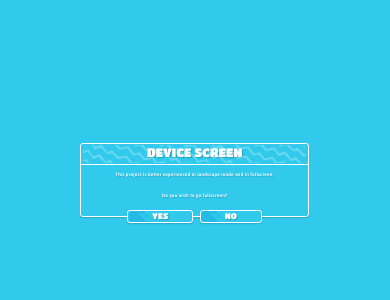
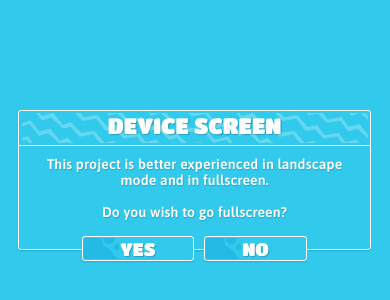
Before and after one commit to gugarosp/fall-guys-title-screen, a plain HTML site: page index.html in a window 390 px wide. Shown: the part 242-542 px from the top of the page. Drawn offline with Linux system fonts and the light colour scheme.

Commit message:
Landscape Warning modal ajusted for mobile devices

```diff
--- a/css/style.css
+++ b/css/style.css
@@ -58,7 +58,6 @@ section {
 
 .modal-content {
     padding-inline: 3.6%;
-    font-size: 1.2vw;
     color: white;
     text-align: center;
 }
@@ -93,6 +92,7 @@ section {
     padding-block: 3.05%;
     margin-bottom: 5%;
     border-top: 0.1vw solid white;
+    font-size: 1.2vw;
     letter-spacing: .05vw;
     text-shadow: 0.15vw 0.15vw 1px #00000033;
 }
@@ -1045,3 +1045,29 @@ button span {
     0% {scale: 0;}
     100% {scale: 1;}
 }
+
+/*===== Special Responsiveness =====*/
+@media (max-width: 960px) {
+    #landscape-warning .modal-title {
+        font-size: 22px;
+    }
+
+    #landscape-warning .modal-text {
+        font-size: 14px;
+        margin-bottom: 18px;
+    }
+
+    #landscape-warning .modal-buttons {
+        bottom: -12px;
+    }
+
+    #landscape-warning button span {
+        font-size: 18px;
+    }
+}
+
+@media (max-width: 540px) {
+    #landscape-warning.modal-container {
+        width: 90%;
+    }
+}
--- a/index.html
+++ b/index.html
@@ -443,7 +443,7 @@
             <div id="copyright" class="content">
                 <div id="copyright-wrapper">
                     <span>
-                        © 2024 Mediatonic Limited Fall Guys: Ultimate Knockout and all related<br>
+                        © 2023 Mediatonic Limited Fall Guys: Ultimate Knockout and all related<br>
                         caracters and elements are trademarks of Mediatonic Limited
                     </span>
                 </div>
```
